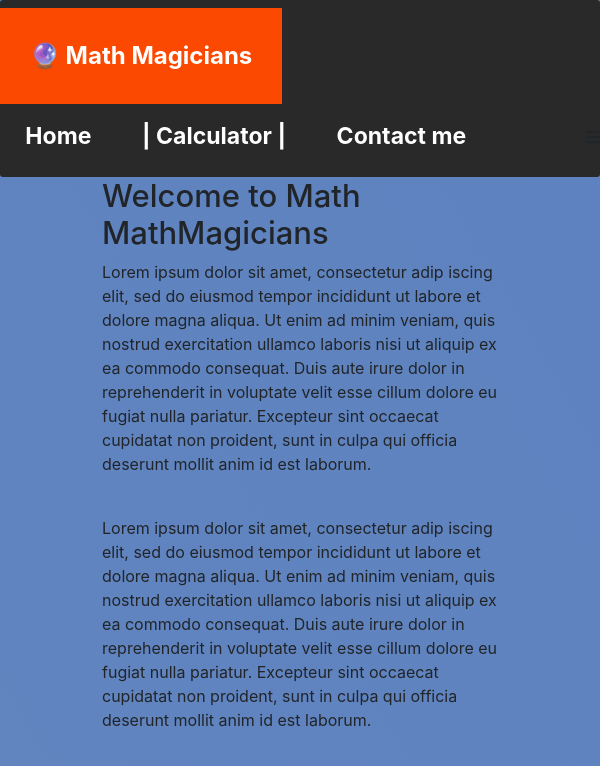
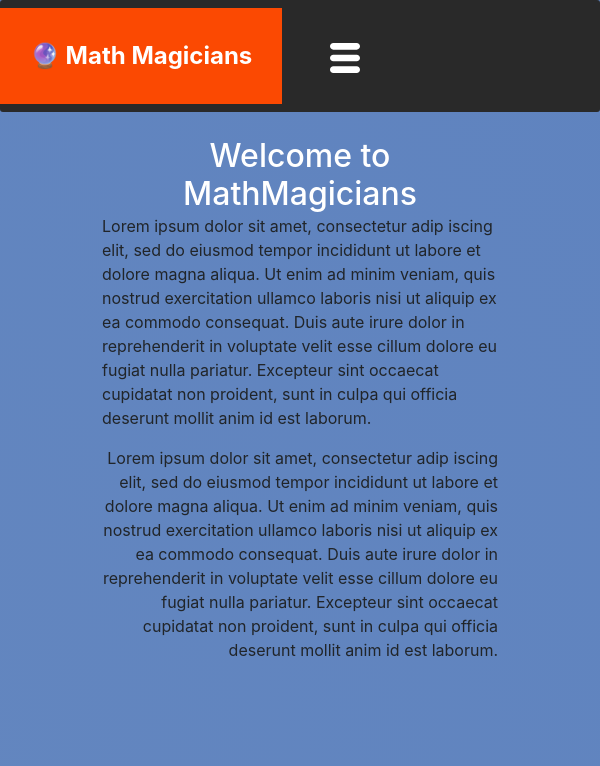
Before and after one commit to carlos-ssh/mathmagicians, a React (Create React App) app: page / in a window 600 px wide. Shown: the top 766 px of the page. Built offline with nearby package versions, Linux system fonts and the light colour scheme; the HTML template or start-up script is replaced by a standard one.

Commit message:
Add ham button to small devices

```diff
--- a/package.json
+++ b/package.json
@@ -17,6 +17,7 @@
     "react": "^17.0.2",
     "react-bootstrap": "^2.0.0-beta.4",
     "react-dom": "^17.0.2",
+    "react-icons": "^4.3.1",
     "react-router-dom": "^6.0.2",
     "react-scripts": "4.0.3",
     "web-vitals": "^1.0.1"
--- a/src/components/Calculator.css
+++ b/src/components/Calculator.css
@@ -74,10 +74,7 @@
   font-weight: bold;
 }
 
-.btn-zero {
-  padding-right: 368px;
-  padding-left: 62px;
-}
+
 
 .numkb {
   background-color: #ccc;
@@ -112,7 +109,7 @@
  /* Extra small devices (phones, 600px and down) */
 @media only screen and (max-width: 600px) {
   body {
-    width: 100%;
+    width: 100vw;
   }
 
   .navbar-brand {
@@ -125,24 +122,71 @@
     text-decoration: none;
   }
 
+  .a-ham {
+    color: #fff;
+    font-size: 40px;
+    position: absolute;
+    top: 25px;
+    left: 325px;
+  }
+
+  .nav-li {
+    display: none;
+  }
+
+  .home-page {
+    padding-top: 25px;
+  }
+
+  .main-title {
+    font-size: 2em;
+    margin-bottom: 0;
+    text-align: center;
+    color: #fff;
+  }
+
+  .p1 {
+    text-align: left;
+  }
+
+  .p2 {
+    text-align: right;
+  }
+
+  .btn-zero {
+    padding: 0 75px 0 30px;
+  }
+
 }
 
  /* Small devices (portrait tablets and large phones, 600px and up) */
 @media only screen and (min-width: 600px) {
-
+  .btn-zero {
+    padding-right: 368px;
+    padding-left: 62px;
+  }
 }
 
  /* Medium devices (landscape tablets, 768px and up) */
 @media only screen and (min-width: 768px) {
-
+  .btn-zero {
+    padding-right: 368px;
+    padding-left: 62px;
+  }
 }
 
  /* Large devices (laptops/desktops, 992px and up) */
 @media only screen and (min-width: 992px) {
-
+  .btn-zero {
+    padding-right: 368px;
+    padding-left: 62px;
+  }
 }
 
  /* Extra large devices (large laptops and desktops, 1200px and up) */
 @media only screen and (min-width: 1200px) {
-
+  .btn-zero {
+    padding-right: 368px;
+    padding-left: 62px;
+  }
 }
--- a/src/components/Home.js
+++ b/src/components/Home.js
@@ -1,10 +1,11 @@
 import React from 'react';
+import './Calculator.css';
 
 const Home = () => (
   <>
     <div className="home-page">
-      <h1>Welcome to Math MathMagicians</h1>
-      <p>
+      <h1 className="main-title">Welcome to MathMagicians</h1>
+      <p className="p1">
         Lorem ipsum dolor sit amet,
         consectetur adip iscing elit, sed do eiusmod tempor
         incididunt ut labore et dolore magna aliqua. Ut enim ad minim veniam,
@@ -14,8 +15,7 @@ const Home = () => (
         sint occaecat cupidatat non proident, sunt in culpa qui officia
         deserunt mollit anim id est laborum.
       </p>
-      <br />
-      <p>
+      <p className="p2">
         Lorem ipsum dolor sit amet,
         consectetur adip iscing elit, sed do eiusmod tempor
         incididunt ut labore et dolore magna aliqua. Ut enim ad minim veniam,
--- a/src/components/Nav.js
+++ b/src/components/Nav.js
@@ -1,6 +1,5 @@
 import React from 'react';
-import { FontAwesomeIcon } from '@fortawesome/react-fontawesome';
-import { faBars } from '@fortawesome/free-solid-svg-icons';
+import { TiThMenu } from 'react-icons/ti';
 import './Calculator.css';
 
 const NavBar = () => (
@@ -19,7 +18,11 @@ const NavBar = () => (
             <a className="nav-li" href="/Myself">Contact me</a>
           </li>
         </ul>
-        <FontAwesomeIcon icon={faBars} />
+        <div>
+          <a className="a-ham" href="/">
+            <TiThMenu />
+          </a>
+        </div>
       </nav>
     </header>
   </>
```
Also changed, not shown: 1 other file (tests, documents, lock files or other folders).
